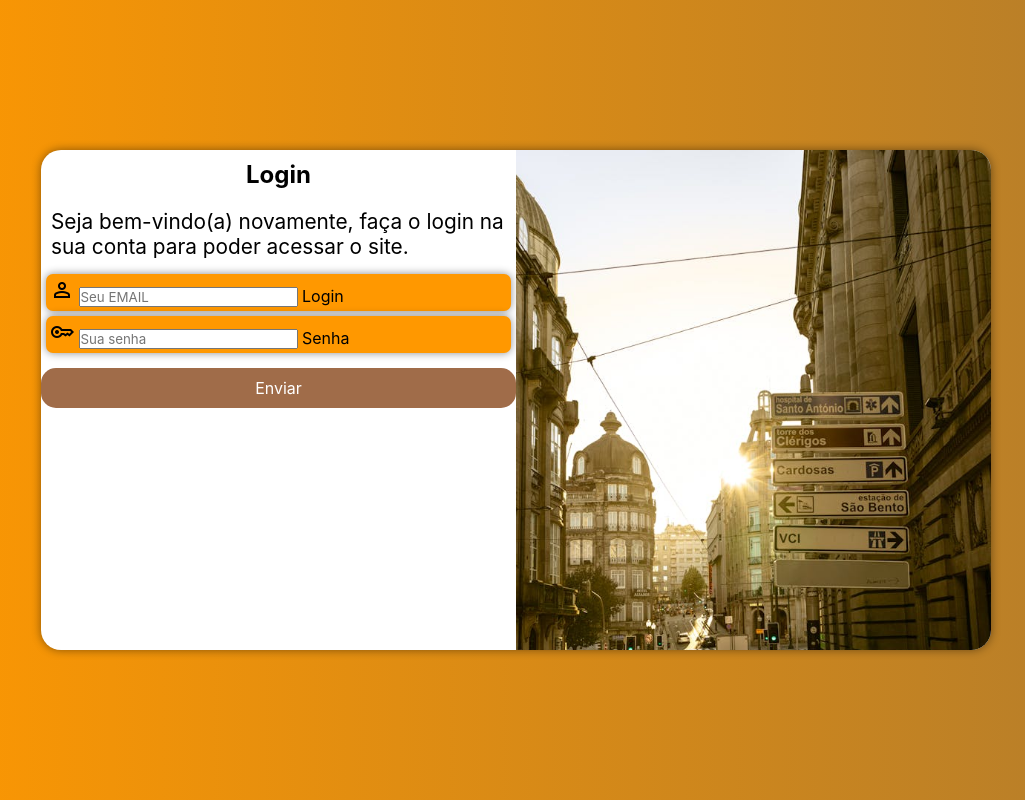
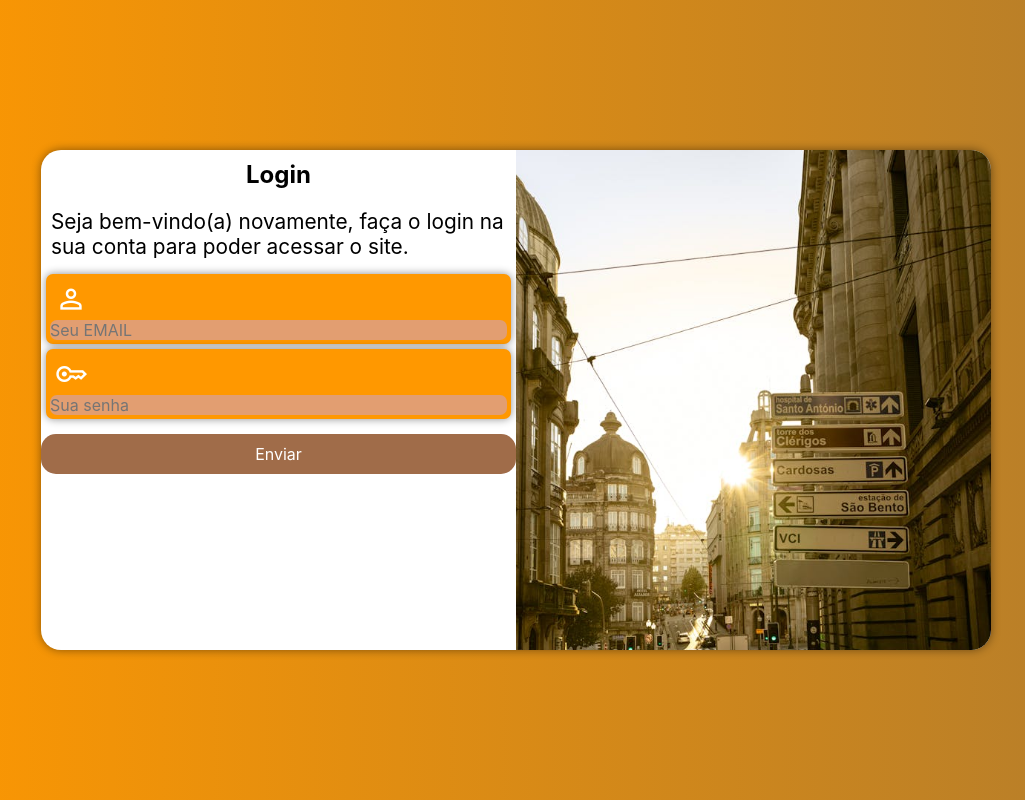
Before and after one commit to KayoLeal/Projeto-Login, a plain HTML site: page index.html in a window 1280 px wide. Shown: the whole page, without its empty margins (124-1149 px from the left). Drawn offline with nearby package versions, Linux system fonts and the light colour scheme.

Commit message:
Menu de Login pronto

```diff
--- a/estilos/media-query.css
+++ b/estilos/media-query.css
@@ -1,6 +1,6 @@
 @charset "UTF-8";
 
-@media screen and (min-width: 780px) {
+@media screen and (min-width: 950px) {
 
     section#login{
         width: 950px;
--- a/estilos/style.css
+++ b/estilos/style.css
@@ -85,3 +85,19 @@ form input[type=submit]:hover{
     background-color:#c58961;
 
 }
+
+div.campo >i{
+    color: white;
+    padding: 5px;
+    font-size: 2em;
+    width: 30px;
+}
+
+div.campo > input{
+    background-color: #e29e71;
+    font-size: 1em;
+    width: 100%;
+    height: 100%;
+    border: none;
+    border-radius: 7px;
+}
--- a/index.html
+++ b/index.html
@@ -20,13 +20,13 @@
                     <div class="campo">
                         <i class="material-symbols-outlined">person</i>
                         <input type="email" name="email" id="ilogin" placeholder="Seu EMAIL" required>
-                        <label for="ilogin">Login</label>
+                        <label for="ilogin"></label>
                     </div>
 
                     <div class="campo">
                         <i class="material-symbols-outlined">key</i>
                         <input type="password" name="Senha" id="isenha" placeholder="Sua senha" required>
-                        <label for="isenha">Senha</label>
+                        <label for="isenha"></label>
                     </div>
                     <input type="submit" value="Enviar">
                 </form>
```
